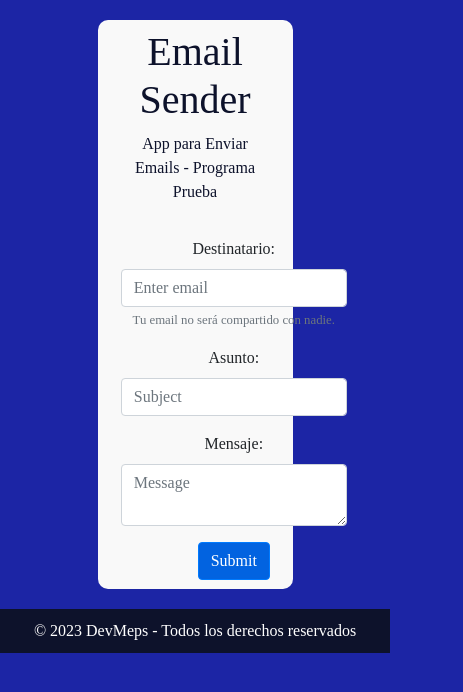
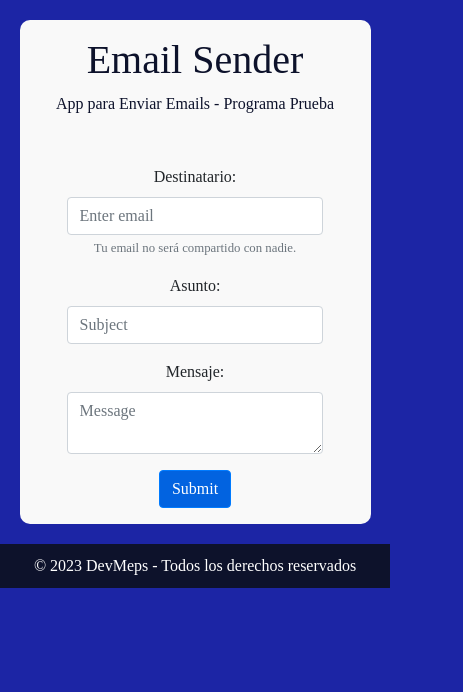
Before and after one commit to devmeps/emailSender, a website: page contact-form/form.html in a window 390 px wide. Shown: the whole page, 463 px wide, since content can reach past the window. Drawn offline with nearby package versions, Linux system fonts and the light colour scheme; a web font is replaced by a local one.

Commit message:
Añado el responsive

```diff
--- a/contact-form/form.html
+++ b/contact-form/form.html
@@ -17,7 +17,8 @@
       justify-content: center;
     }
     .container {
-       width: 50%;
+      width: 90%;
+      max-width: 500px;
       margin-top: 5%;
       border-radius: 10px;
       background: #f9f9f9;
@@ -25,7 +26,7 @@
     .header {
       text-align: center;
       padding: 5%;
-       margin-bottom: 1px; /* Reduzcamos el margen inferior */
+      margin-bottom: 1px;
       color: #0D122B;
     }
     .form-container {
@@ -34,8 +35,9 @@
       margin-bottom: auto;
     }
     .form-container form {
-       width: 350px;
-       margin:  auto;
+      width: 90%;
+      max-width: 350px;
+      margin: auto;
       padding: 5%;
     }
   </style>
@@ -61,8 +63,6 @@
       </div>
       <div class="form-container">
         <form action="/contact" id="contact-form" method="post">
-                <div style="display: table-cell;" class="form-container">
-                    <form action="/contact" id="contact-form" method="post" style="margin: 10%; margin-left:5%; width: 350px;">
           <div class="form-group">
             <label for="email">Destinatario:</label>
             <input type="email" class="form-control" id="email" name="email" aria-describedby="emailHelp" placeholder="Enter email">
--- a/contact-form/package.json
+++ b/contact-form/package.json
@@ -4,7 +4,9 @@
   "description": "",
   "main": "index.js",
   "scripts": {
-    "test": "echo \"Error: no test specified\" && exit 1"
+    "start": "node index.js",
+    "test": "echo \"Error: no test specified\" && exit 1",
+    "build": "echo \"Your build script goes here\""
   },
   "keywords": [],
   "author": "",
```
Also changed, not shown: 1 other file. Lines whose indentation alone changed are shown as unchanged.
